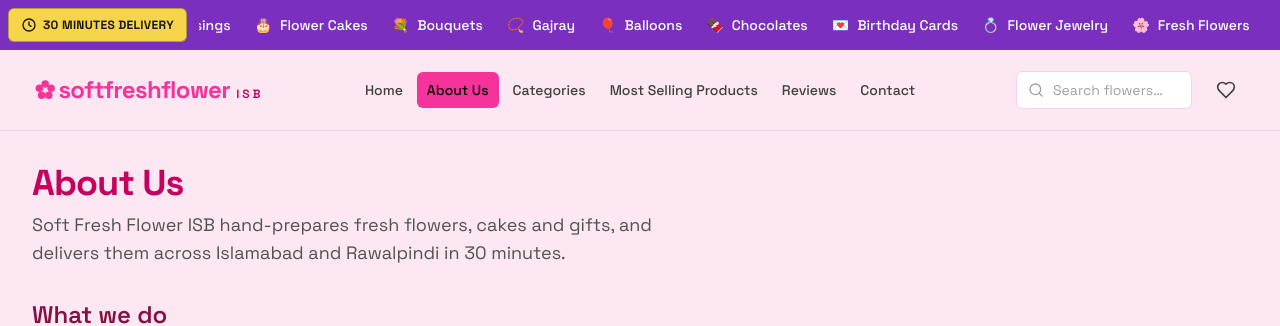
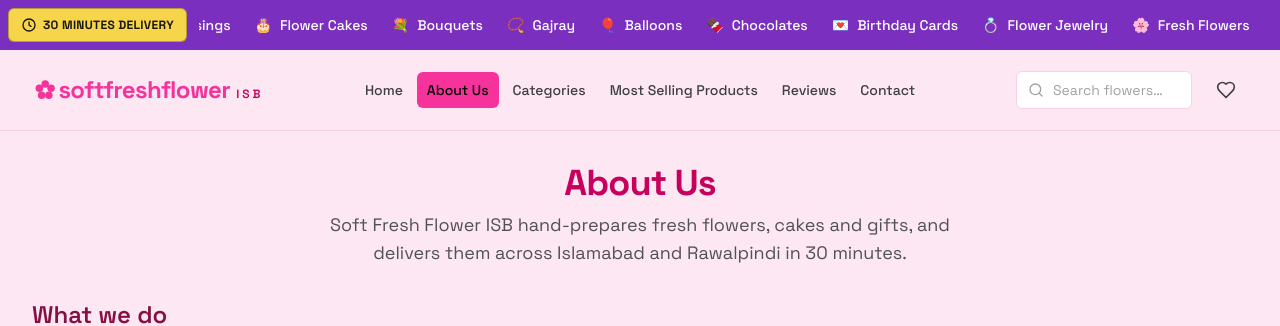
Before and after one commit to huzaifa-ameeer/softfreshflowerisb, a Next.js app: page /about-us in a window 1280 px wide. Shown: the top 326 px of the page. Built offline with nearby package versions, Linux system fonts and the light colour scheme.

Commit message:
style: center page headers
Co-authored-by: CommandCodeBot <noreply@commandcode.ai>

```diff
--- a/app/about-us/page.tsx
+++ b/app/about-us/page.tsx
@@ -31,7 +31,7 @@
 export default function AboutUsPage() {
   return (
     <main className="mx-auto w-full max-w-7xl px-4 pt-6 pb-14 sm:px-6 sm:pt-8 sm:pb-16 lg:px-8">
-      <header className="flex flex-col gap-2">
+      <header className="flex flex-col items-center gap-2 text-center">
         <h1 className="text-3xl font-bold tracking-tight text-pink-700 sm:text-4xl">
           About Us
         </h1>
--- a/app/categories/page.tsx
+++ b/app/categories/page.tsx
@@ -33,7 +33,7 @@
 
   return (
     <main className="mx-auto w-full max-w-7xl px-4 pt-6 pb-10 sm:px-6 sm:pt-8 sm:pb-14 lg:px-8">
-      <header className="flex flex-col gap-2">
+      <header className="flex flex-col items-center gap-2 text-center">
         <h1 className="text-3xl font-bold tracking-tight text-pink-700 sm:text-4xl">
           Categories
         </h1>
```
